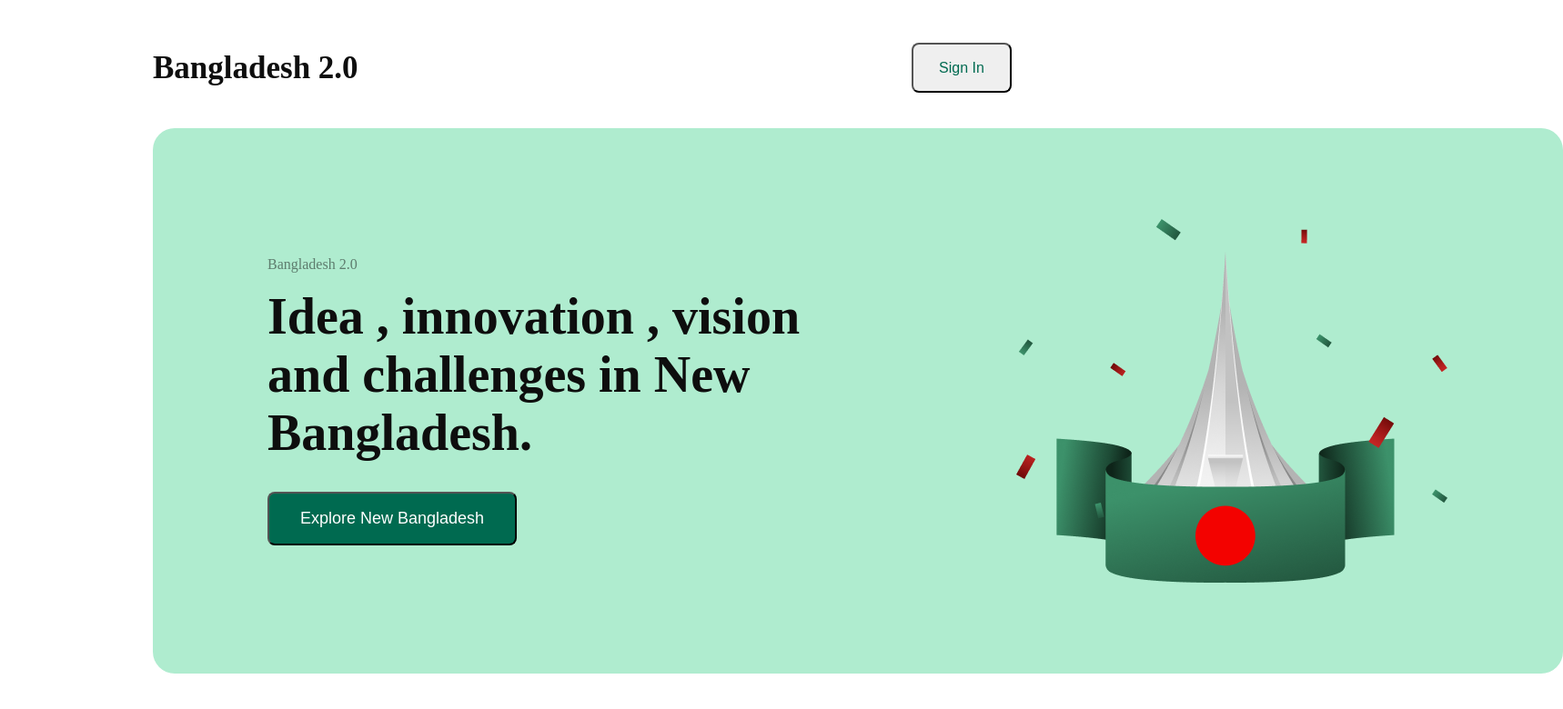
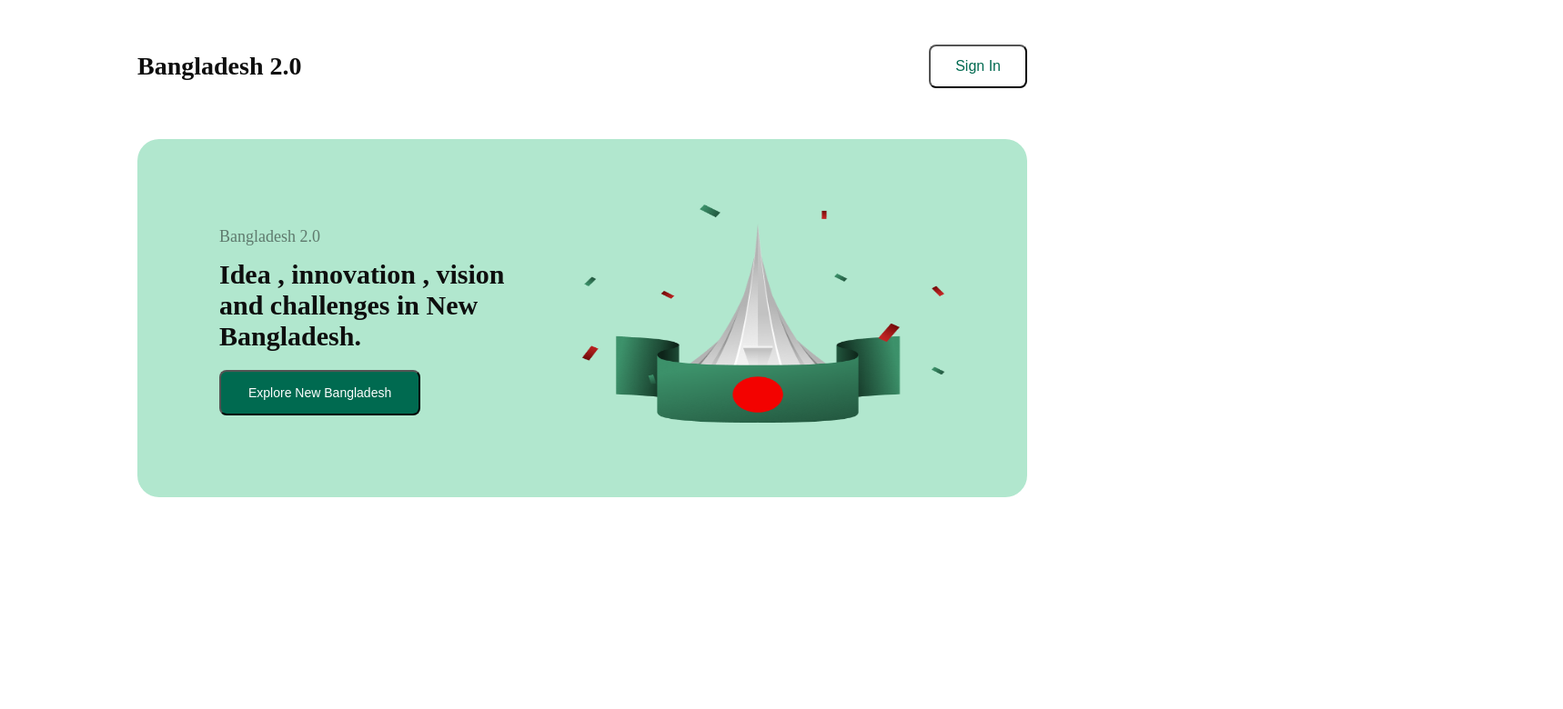
Before and after one commit to Sting427/First-Assignment, a plain HTML site: page index.html in a window 1280 px wide. Shown: the whole page at 91% size, 1718 px wide, since content can reach past the window. Drawn offline with Linux system fonts and the light colour scheme.

Commit message:
Update style.css

```diff
--- a/styles/style.css
+++ b/styles/style.css
@@ -105,64 +105,80 @@
     font-weight: 900;
     font-style: italic;
   }
-  .nav-title, .fira-sans-bold{
-    font-size: 35px;
-    color: rgba(14, 14, 14, 1);
-    margin-left: 160px;
-  }
-  .nav-btn{
-    border-radius: 8px;
-    width: 110px;
-    height: 55px;
-    padding: 10px 20px;
-    color: rgba(0, 106, 80, 1);
-    font-weight: 700px;
-    font-size: medium;
-    margin-right: 160px;
-
-
-  }
   .start{
     display: flex;
     align-items: center;
     justify-content: space-between;
+    margin-top: 20px;
+    margin-bottom: 27px;
+    margin-left: 143px;
+    margin-right: 143PX;
+  }
+  .nav-title, .fira-sans-bold{
+    font-weight: bold;
+    font-size: 28px;
+    color: rgba(14, 14, 14, 1);
+
+  }
+  .nav-btn{
+    border-radius: 8px;
+    padding: 13px 27px;
+    color: rgba(0, 106, 80, 1);
+    background-color: white;
+    font-size: 16px;
+    font-weight: 700px;
   }
   .about-banner{
     display: flex;
-    align-items: center;
+    text-align: center;
     justify-content: center;
-    gap: 200px;
+    max-width:  1145px;
+    max-height: 250px;
+    padding: 72px 90px;
     border-radius: 24px;
-    width: 1550px;
-    height: 600px;
-    padding: auto;
-    margin-left: 160px;
-    margin-right: 160px;
+    margin-left: 143px;
+    margin-right: 143px;
+    gap: 70px;
+
   }
+  .banner-bg{
+    background-color: rgba(177, 231, 206, 1);
+  }
+
   .banner-title{
-    font-size: medium;
+    font-size: 18px;
     color: rgba(14, 14, 14, 0.5);
-    margin-bottom: 16px;
+    margin-top: 25px;
+    margin-bottom: 14px;
+
+
   }
   .banner-subtitle{
-    font-size: 56px;
     font-weight: bold;
+    font-size: 30px;
     color: rgba(14, 14, 14, 1);
-    width: 622px;
-    height: 201px;
-    margin-bottom: 24px;
+    height: auto;
+
+
+    margin-bottom: 20px;
+    text-align: left;
+
 
   }
   .btn-primary{
+    padding: 15px 30px;
+    background-color: rgba(0, 106, 80, 1);
     border-radius: 8px;
-    padding: 17px 34px;
-    background-color: rgba(0, 106, 80, 1);
+    color: white;
     font-weight: 700px;
-    font-size: 18px;
-    color: #FFFFFF;
-
+    font-size: 14px;
   }
-  .banner-bg{
-
-    background-color: rgb(175, 236, 207);
+  .banner{
+    text-align: left;
   }
+  .banner-img{
+    max-width: 400px;
+    max-height: 430px;
+    margin-top: 0px;
+    margin-bottom: 10px;
+  }
```
